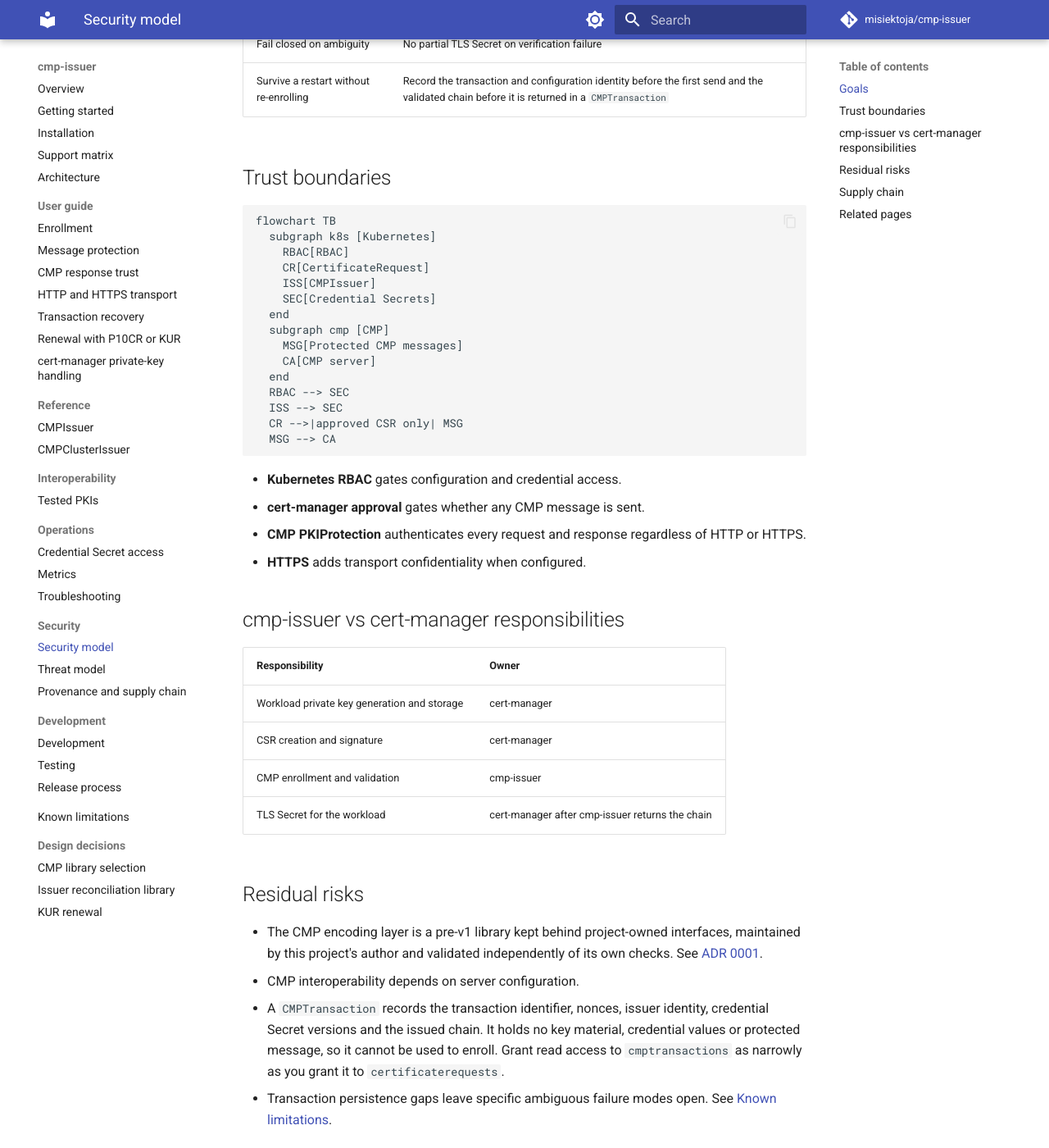
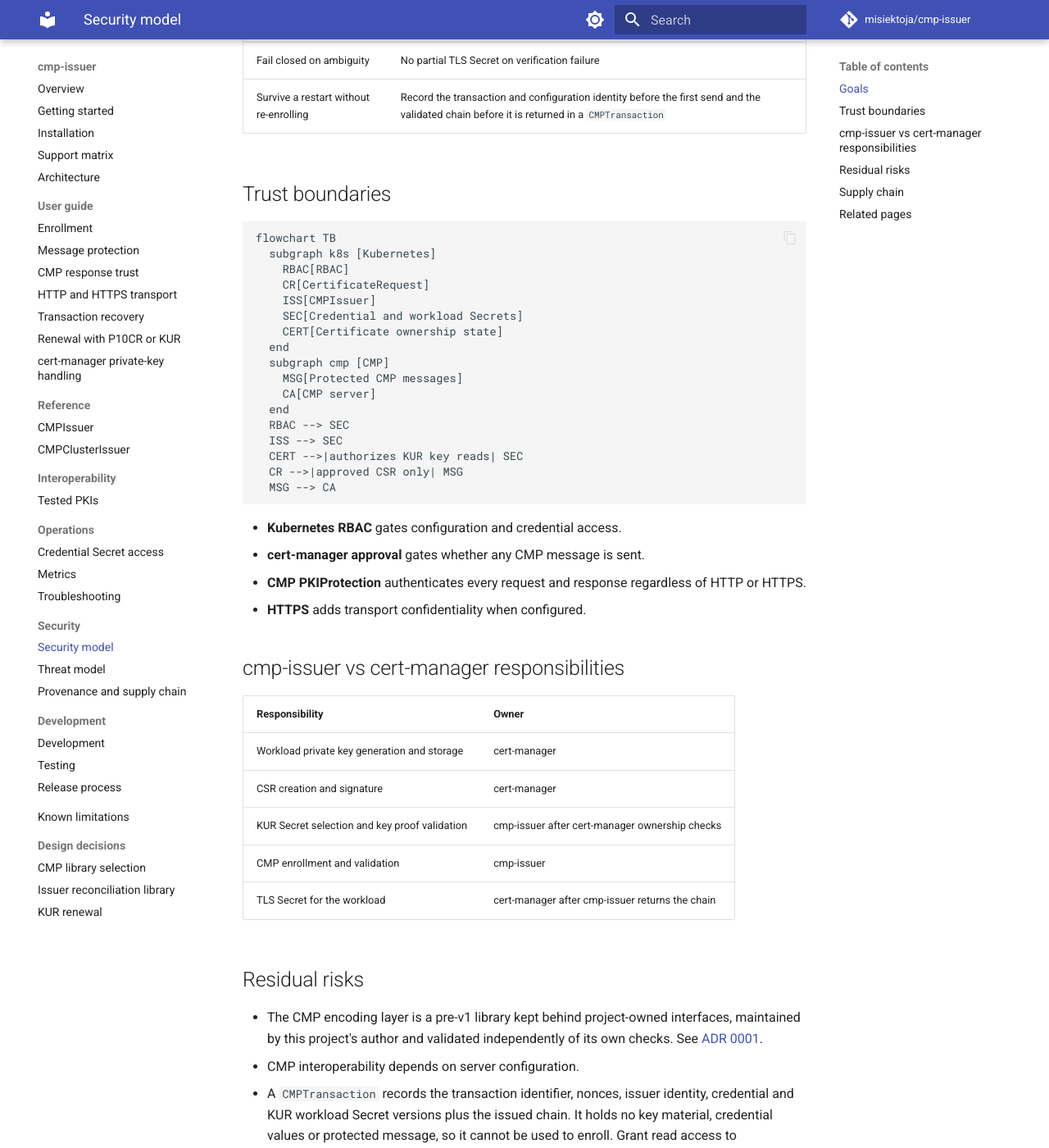
Before and after one commit to misiektoja/cmp-issuer, an MkDocs documentation site: the page built from docs/security/security-model.md, in a window 1280 px wide and 1400 px high, scrolled down 605 px. Shown: the whole window at 82% size. Built offline with MkDocs 1.6.1 and Material for MkDocs 9.7.7, drawn with Linux system fonts in a browser that asks for light colours; comment, search, counter and statistics services are not loaded; some of the changed text lies outside the part shown.

Commit message:
docs(security): model KUR key access
Signed-off-by: misiektoja <misiektoja-github@rm-rf.ninja>

````diff
--- a/docs/security/security-model.md
+++ b/docs/security/security-model.md
@@ -7,7 +7,7 @@
 | Goal | Mechanism |
 | --- | --- |
 | Protect credentials | Namespace-bounded Secret RBAC, no secret values in logs or Events |
-| Protect workload keys | P10CR never reads private-key Secrets |
+| Protect workload keys | P10CR never reads workload keys. KUR authenticates the cert-manager ownership chain before reading the exact current and staged Secrets |
 | Reject forged CMP responses | Pinned PKIProtection mechanism, configured sender identity, transaction ID and nonce checks |
 | Reject substituted certificates | CSR public-key match and CMP trust chain validation |
 | Limit blast radius | Bounded timeouts, response size, poll counts and transaction duration |
@@ -22,7 +22,8 @@
     RBAC[RBAC]
     CR[CertificateRequest]
     ISS[CMPIssuer]
-    SEC[Credential Secrets]
+    SEC[Credential and workload Secrets]
+    CERT[Certificate ownership state]
   end
   subgraph cmp [CMP]
     MSG[Protected CMP messages]
@@ -30,6 +31,7 @@
   end
   RBAC --> SEC
   ISS --> SEC
+  CERT -->|authorizes KUR key reads| SEC
   CR -->|approved CSR only| MSG
   MSG --> CA
 ```
@@ -45,6 +47,7 @@
 | --- | --- |
 | Workload private key generation and storage | cert-manager |
 | CSR creation and signature | cert-manager |
+| KUR Secret selection and key proof validation | cmp-issuer after cert-manager ownership checks |
 | CMP enrollment and validation | cmp-issuer |
 | TLS Secret for the workload | cert-manager after cmp-issuer returns the chain |
 
@@ -52,7 +55,7 @@
 
 * The CMP encoding layer is a pre-v1 library kept behind project-owned interfaces, maintained by this project's author and validated independently of its own checks. See [ADR 0001](../adr/0001-cmp-library.md).
 * CMP interoperability depends on server configuration.
-* A `CMPTransaction` records the transaction identifier, nonces, issuer identity, credential Secret versions and the issued chain. It holds no key material, credential values or protected message, so it cannot be used to enroll. Grant read access to `cmptransactions` as narrowly as you grant it to `certificaterequests`.
+* A `CMPTransaction` records the transaction identifier, nonces, issuer identity, credential and KUR workload Secret versions plus the issued chain. It holds no key material, credential values or protected message, so it cannot be used to enroll. Grant read access to `cmptransactions` as narrowly as you grant it to `certificaterequests`.
 * Transaction persistence gaps leave specific ambiguous failure modes open. See [Known limitations](../known-limitations.md).
 
 ## Supply chain
````
